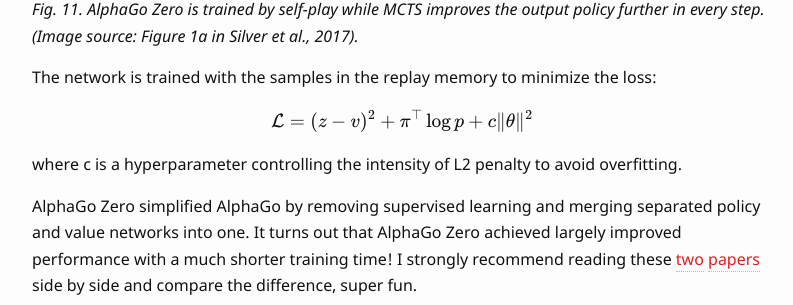
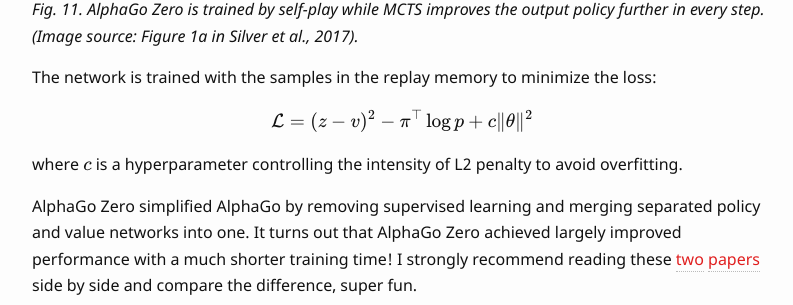
Before and after one commit to lilianweng/lil-log, a Jekyll site: the page built from _posts/2018-02-19-a-long-peek-into-reinforcement-learning.md, in a window 1280 px wide and 900 px high, scrolled down 21976 px. Shown: the part 150-455 px from the top of the window, without its empty margins (238-1031 px from the left). Built offline with Jekyll 4.4.1, drawn with Linux system fonts in a browser that asks for light colours; formulas are drawn with MathJax 3; comment, search, counter and statistics services are not loaded.

Commit message:
fix a sign in alphago's loss func

```diff
--- a/_posts/2018-02-19-a-long-peek-into-reinforcement-learning.md
+++ b/_posts/2018-02-19-a-long-peek-into-reinforcement-learning.md
@@ -672,10 +672,10 @@
 The network is trained with the samples in the replay memory to minimize the loss:
 
 $$
-\mathcal{L} = (z - v)^2 + \pi^\top \log p + c \| \theta \|^2
+\mathcal{L} = (z - v)^2 - \pi^\top \log p + c \| \theta \|^2
 $$
 
-where c is a hyperparameter controlling the intensity of L2 penalty to avoid overfitting.
+where $$c$$ is a hyperparameter controlling the intensity of L2 penalty to avoid overfitting.
 
 AlphaGo Zero simplified AlphaGo by removing supervised learning and merging separated policy and value networks into one. It turns out that AlphaGo Zero achieved largely improved performance with a much shorter training time! I strongly recommend reading these [two](https://pdfs.semanticscholar.org/1740/eb993cc8ca81f1e46ddaadce1f917e8000b5.pdf) [papers](https://www.dropbox.com/s/yva172qos2u15hf/2017-silver.pdf?dl=0) side by side and compare the difference, super fun.
 
```
